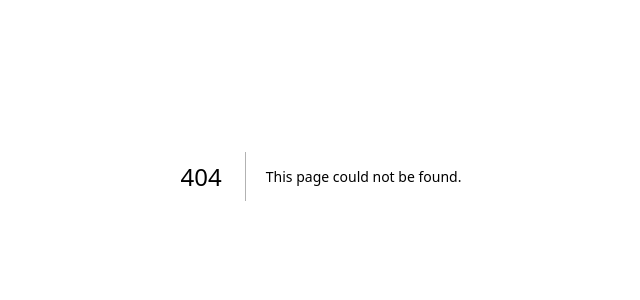
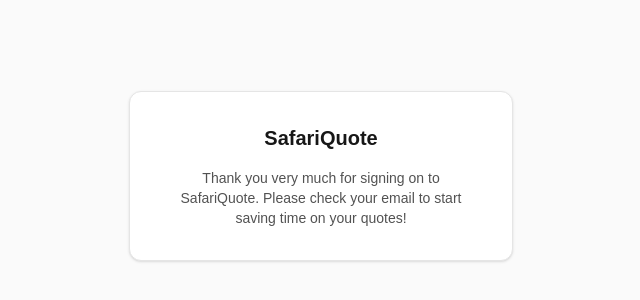
Before and after one commit to Steliantus/SafariQuote-web, a Next.js app in the folder SafariQuote web/: page /signup/thank-you in a window 1280 px wide. Before the commit this address had no page. Shown: the part 224-524 px from the top of the page, without its empty margins (319-959 px from the left). Built offline with nearby package versions, Linux system fonts and the light colour scheme.

Commit message:
Add signup thank-you page

```diff
--- /dev/null
+++ b/SafariQuote web/app/signup/thank-you/page.js
@@ -0,0 +1,21 @@
+// Shown after a visitor pays on Wix Pricing Plans (Standard or Beta) and is
+// sent back to our site -- this is the "Include a link in the order
+// confirmation page" target configured on both plans in Wix. It's just a
+// friendly landing spot: the real tenant provisioning happens asynchronously
+// via the Wix Automation calling app/api/signup/webhook/route.js once Wix
+// confirms payment, so this page doesn't (and can't) confirm that the
+// account is ready yet -- that's what the invite email is for.
+
+export default function SignupThankYouPage() {
+  return (
+    <div className="min-h-screen flex items-center justify-center bg-neutral-50 px-4">
+      <div className="w-full max-w-sm bg-white rounded-xl shadow-sm border border-neutral-200 p-8 text-center">
+        <h1 className="text-xl font-semibold text-neutral-900">SafariQuote</h1>
+        <p className="text-sm text-neutral-600 mt-4">
+          Thank you very much for signing on to SafariQuote. Please check
+          your email to start saving time on your quotes!
+        </p>
+      </div>
+    </div>
+  );
+}
```
